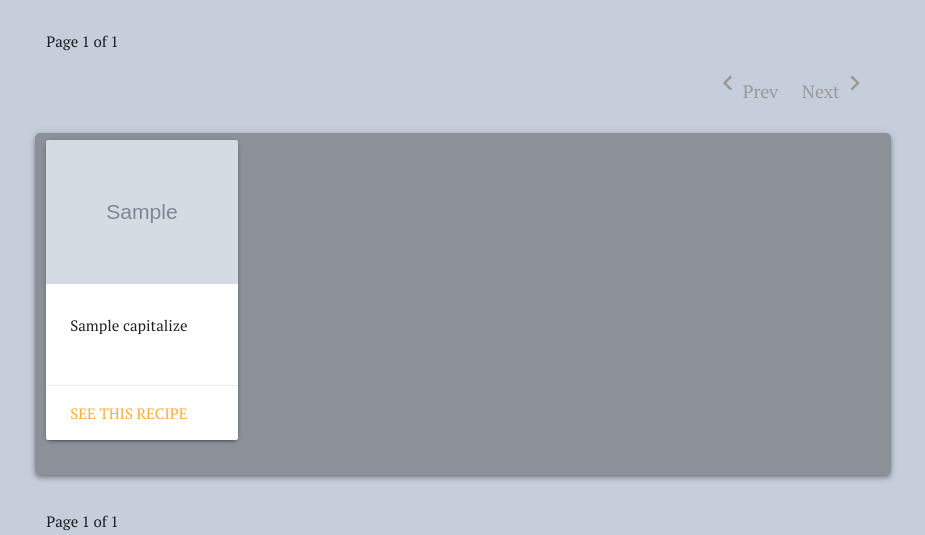
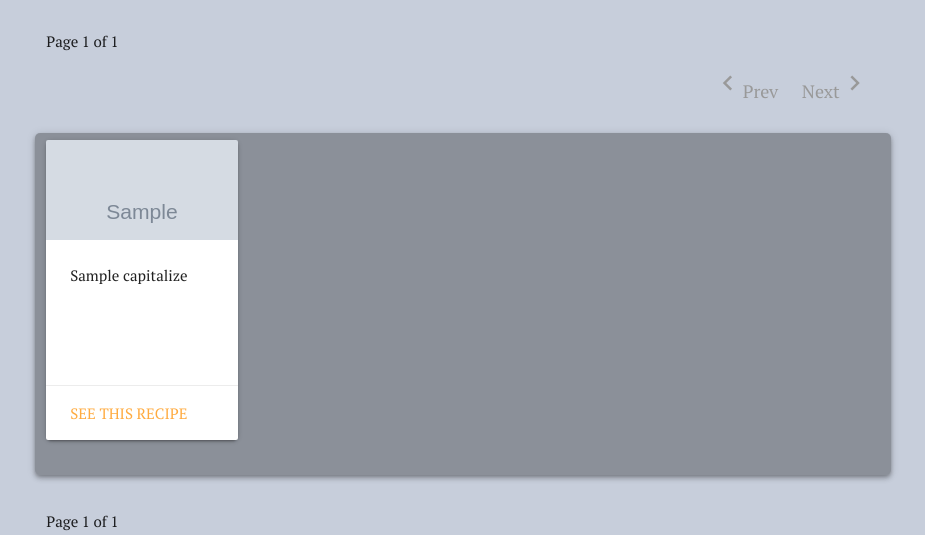
Before and after one commit to hfolcot/online-cookbook, a Flask app: page /search/1/1 in a window 1280 px wide. Shown: the part 258-793 px from the top of the page, without its empty margins (177-1102 px from the left). Run offline with Flask 2, Linux system fonts and the light colour scheme; a database or web service that is not in the repository returns one stand-in record (Sample ...); some libraries are stand-ins or nearby versions.

Commit message:
style changes

```diff
--- a/static/css/style.css
+++ b/static/css/style.css
@@ -88,7 +88,7 @@ nav,
 }
 
 .card-image {
-    height: 150px;
+    height: 100px;
 }
 
 
--- a/templates/browse.html
+++ b/templates/browse.html
@@ -69,7 +69,7 @@
     <div class="row">
         <div class="col s12 results z-depth-2" id="results">
             {% for recipe in recipes %}
-            <div class="col s12 m3">
+            <div class="col m6 l3">
                 <div class="card small grow result-card" id="{{ recipe._id }}">
                     <a href="{{url_for('recipePage', recipe_id=recipe._id)}}">
                         <div class="card-image">
--- a/templates/recipe.html
+++ b/templates/recipe.html
@@ -11,8 +11,8 @@
         <div class="col s12 l8">
             <h2 class="page-title center-align">{{ recipe.name.capitalize() }} {% if rating > 0 %}
                 <i class="material-icons">{{ rating * "stars" }}</i> {% endif %}</h2>
-            <h6 class="center-align">Author: {{ recipe.author }}</h6>
-            <p class="center-align">Serves: {{ serves }}</p>
+            {% if recipe.author %}<h6 class="center-align">Author: {{ recipe.author }}</h6>{% endif %}
+            {% if serves %} <p class="center-align">Serves: {{ serves }}</p>{% endif %}
             <!--Edit and Delete links-->
             {% if user %}
             <p class="center-align">Problem? <a href="{{ url_for( 'edit_recipe', recipe_id=recipe._id) }}">Edit this recipe</a></p>
--- a/templates/results.html
+++ b/templates/results.html
@@ -38,7 +38,7 @@
         <div class="col s12 results z-depth-2" id="results">
             <div class="row">
                 {% for recipe in recipes %}
-                <div class="col s12 m3">
+                <div class="col s12 m6 l3">
                     <div class="card small grow result-card" id="{{ recipe._id }}">
                         <div class="card-image">
                             <img src="../{{ recipe.image }}" onerror='this.src="../../static/img/not-found.jpg"'  alt="{{ recipe.name }}">
```
Also changed, not shown: other parts of static/css/style.css (+9 -0 lines).
